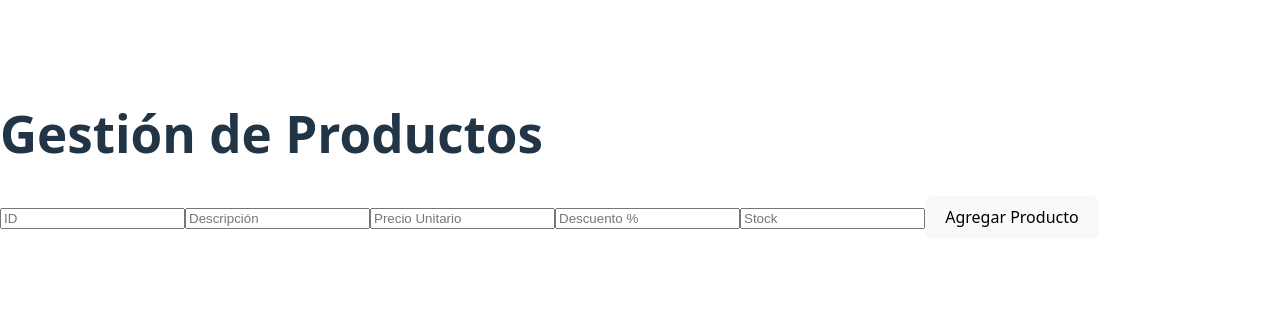
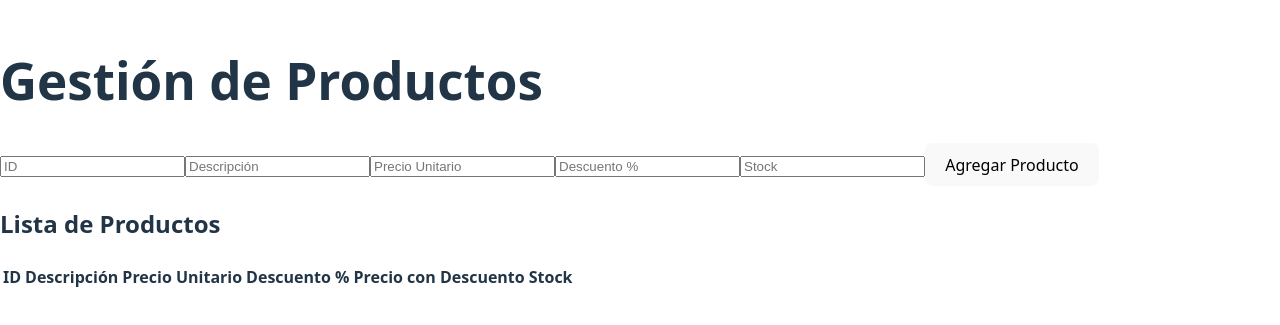
Before and after one commit to nicoduarte25/pv_tp4_grupo18, a React (Vite) app: page / in a window 1280 px wide. Shown: the part 245-570 px from the top of the page. Built offline with nearby package versions, Linux system fonts and the light colour scheme.

Commit message:
incluimos el componente

```diff
--- a/src/App.jsx
+++ b/src/App.jsx
@@ -1,10 +1,9 @@
 import { useState } from 'react';
 import ProductForm from './components/ProductForm';
-
+import ProductList from './components/ProductList';
 function App() {
   const [products, setProducts] = useState([]);
 
-  // Función para agregar un producto
   const handleAddProduct = (newProduct) => {
     setProducts((prev) => [...prev, newProduct]);
   };
@@ -12,7 +11,8 @@ function App() {
   return (
     <div>
       <h1>Gestión de Productos</h1>
-      <ProductForm onAddProduct={handleAddProduct} products={products} />
+      <ProductForm onAddProduct={handleAddProduct} />
+      <ProductList products={products} />
     </div>
   );
 }
```
